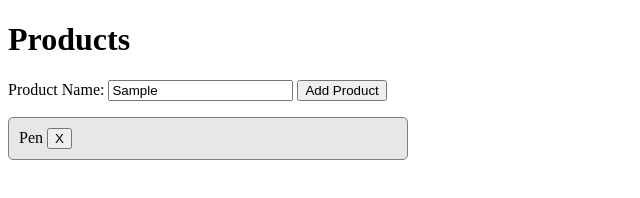
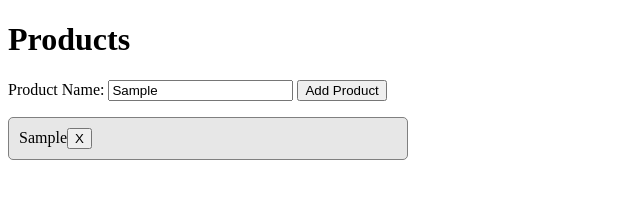
Before and after one commit to SETEng4/Salesforce-JS-Feb-2024, a plain HTML site: page 02-dom/06-products.html in a window 1280 px wide. Both pictures are taken after typing "Sample" into the empty fields and a click on the button "Add Product". Shown: the full height of the page, 0-640 px from the left. Drawn offline with Linux system fonts and the light colour scheme.

Commit message:
exercise - solution

```diff
--- a/02-dom/06-products.html
+++ b/02-dom/06-products.html
@@ -19,18 +19,32 @@
         }
     </style>
     <script>
-        /*
-        function onBtnShowClick(){
-            var productName = 'Pen';
+
+        function onBtnAddClick(){
+            var newProductName = document.getElementById('txtNewProductName').value;
+            var ulProducts = document.getElementById('ulProducts');
+
             var productItem = document.createElement('li');
-            productItem.innerText = productName;
 
-            var ulProducts = document.getElementById('ulProducts');
+            var spanProductName = document.createElement('span');
+            var productName = newProductName;
+            spanProductName.innerText = productName;
+
+            var btnRemove = document.createElement('button');
+            btnRemove.innerText = 'X';
+            btnRemove.addEventListener('click', function(){
+                ulProducts.removeChild(productItem);
+            });
+
+            productItem.appendChild(spanProductName);
+            productItem.appendChild(btnRemove);
+
+
             ulProducts.appendChild(productItem);
         }
-        */
+
         function onDocumentLoad(){
-
+            document.getElementById('btnAdd').addEventListener('click', onBtnAddClick)
         }
         window.addEventListener('load', onDocumentLoad)
     </script>
@@ -41,13 +55,6 @@
     <input type="text" name="" id="txtNewProductName">
     <button id="btnAdd">Add Product</button>
     <ul id="ulProducts">
-
-            <li>
-                <span>Pen</span>
-                <button>X</button>
-            </li>
-
-
     </ul>
 </body>
 </html>
```
